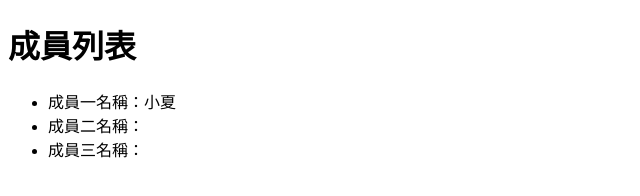
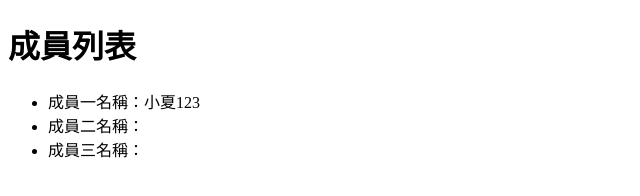
Before and after one commit to michaelhsia/git1108, a plain HTML site: page index.html in a window 1280 px wide. Shown: the full height of the page, 0-640 px from the left. Drawn offline with Linux system fonts and the light colour scheme.

```diff
--- a/index.html
+++ b/index.html
@@ -8,7 +8,7 @@
   <body>
     <h1>成員列表</h1>
     <ul>
-      <li>成員一名稱：小夏</li>
+      <li>成員一名稱：小夏123</li>
       <li>成員二名稱：</li>
       <li>成員三名稱：</li>
     </ul>
```
